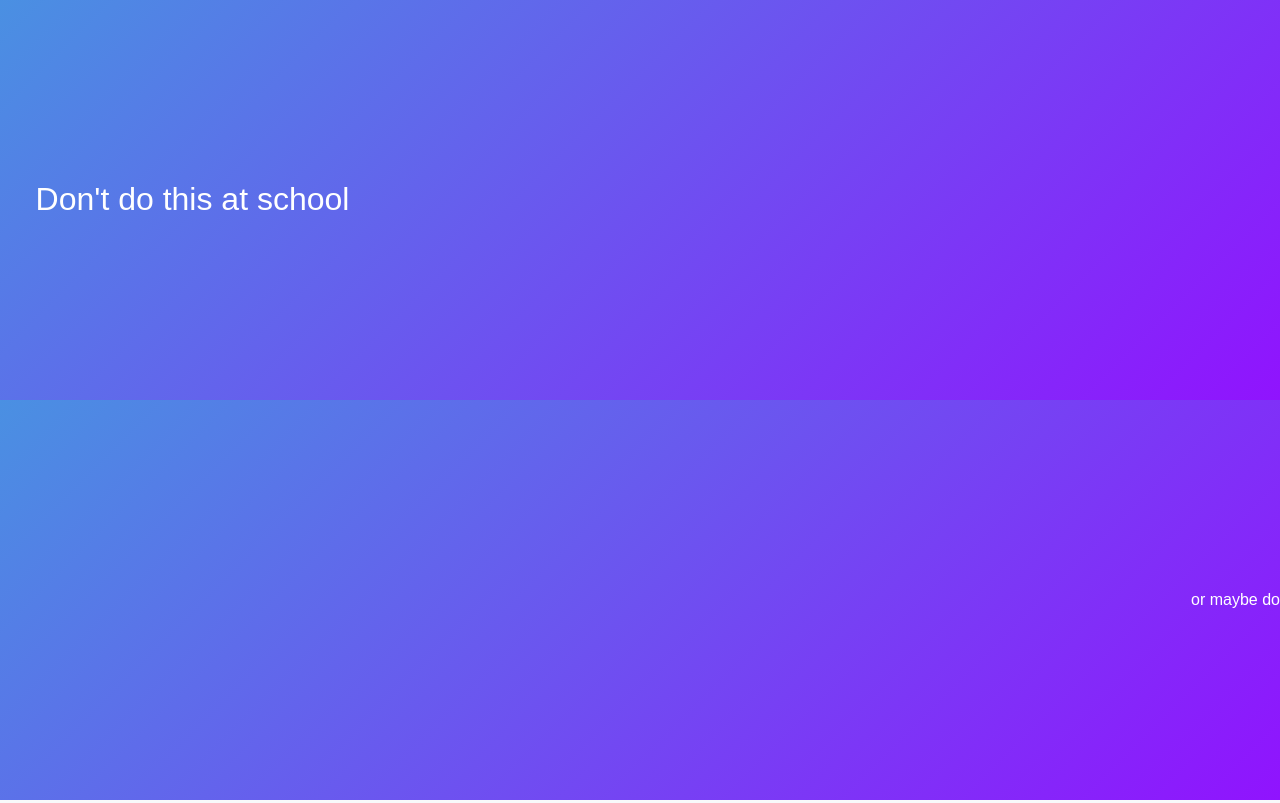
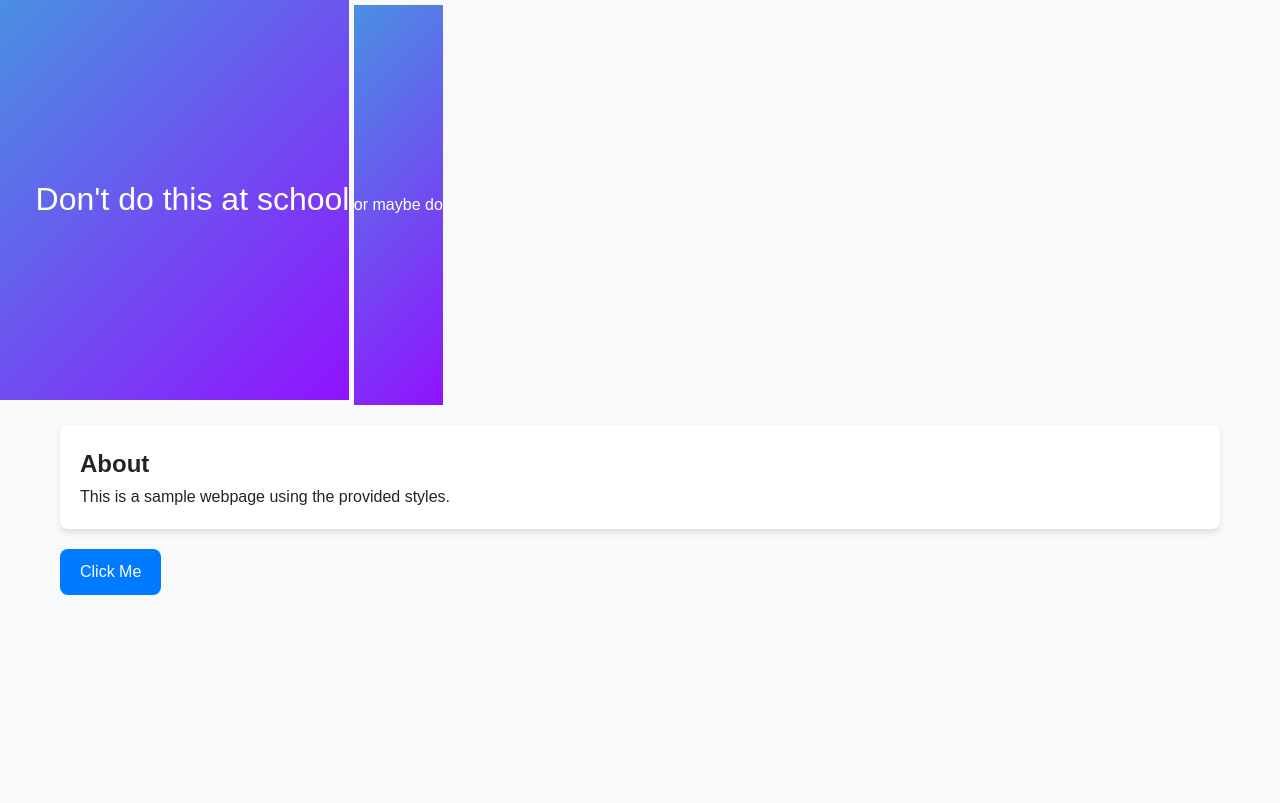
Before and after one commit to frdhostlolveryuniqueusernamesoyea/dontdothisatschool, a plain HTML site: page index.html in a window 1280 px wide. Shown: the top 803 px of the page. Drawn offline with Linux system fonts and the light colour scheme.

Commit message:
fix inline???

```diff
--- a/styles.css
+++ b/styles.css
@@ -26,7 +26,7 @@
     height: 50vh; /* Takes half of the viewport height */
     background: linear-gradient(135deg, #4A90E2, #9013FE);
     color: white;
-    display: flex;
+    display: inline-flex;
     align-items: center;
     justify-content: left;
     text-align: left;
@@ -37,7 +37,7 @@
     height: 50vh; /* Takes half of the viewport height */
     background: linear-gradient(135deg, #4A90E2, #9013FE);
     color: white;
-    display: flex;
+    display: inline-flex;
     align-items: center;
     justify-content: right;
     text-align: right;
```
